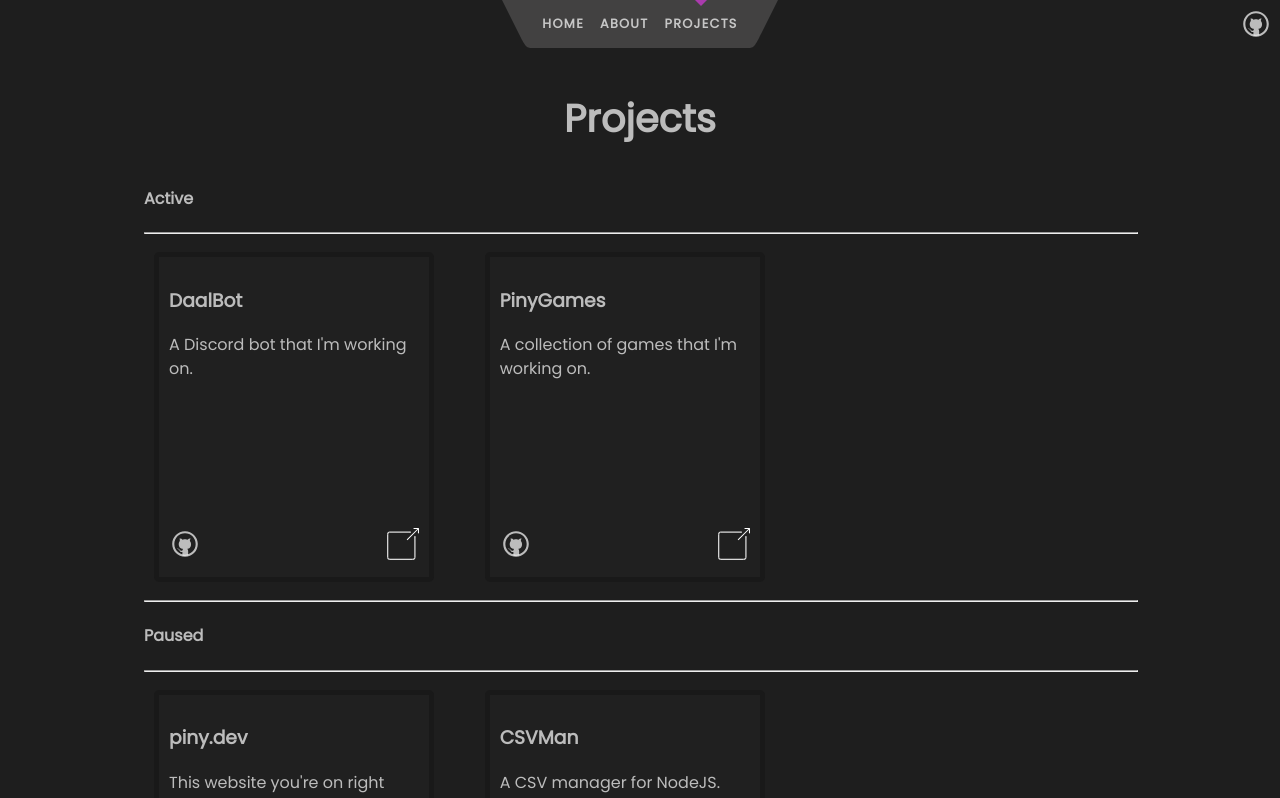
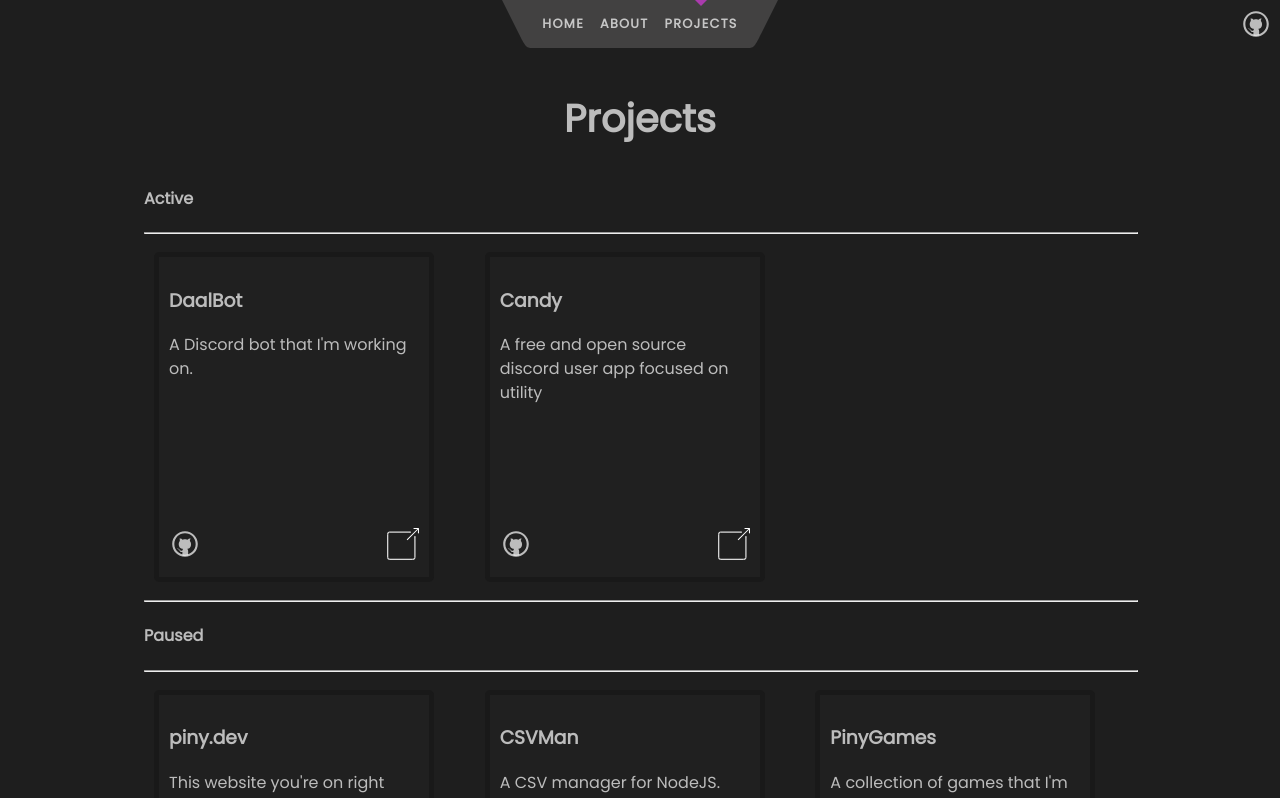
Before and after one commit to NotPiny/Site, a SvelteKit app: page /projects in a window 1280 px wide. Shown: the top 798 px of the page. Built offline with nearby package versions, Linux system fonts and the light colour scheme.

Commit message:
Add candy to project lists

```diff
--- a/src/routes/projects/+page.svelte
+++ b/src/routes/projects/+page.svelte
@@ -31,10 +31,18 @@
         {
             id: 4,
             name: "PinyGames",
-            category: "active",
+            category: "paused",
             description: "A collection of games that I'm working on.",
             source: "https://github.com/NotPiny/GamesSite",
             href: "https://games.piny.dev"
+        },
+        {
+            id: 5,
+            name: 'Candy',
+            category: 'active',
+            description: 'A free and open source discord user app focused on utility',
+            source: 'https://github.com/NotPiny/Candy',
+            href: 'https://candy.piny.dev'
         }
     ];
 
```
